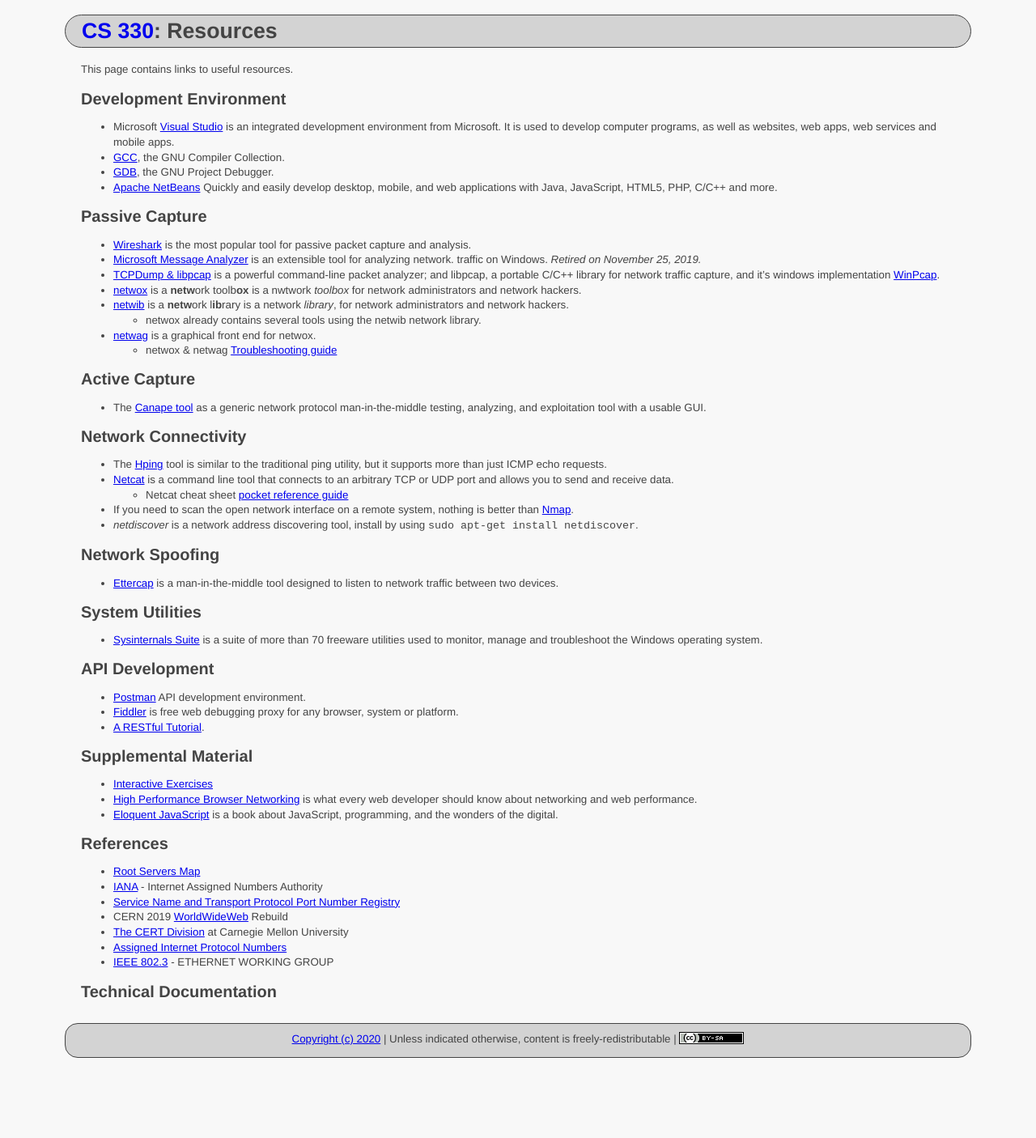
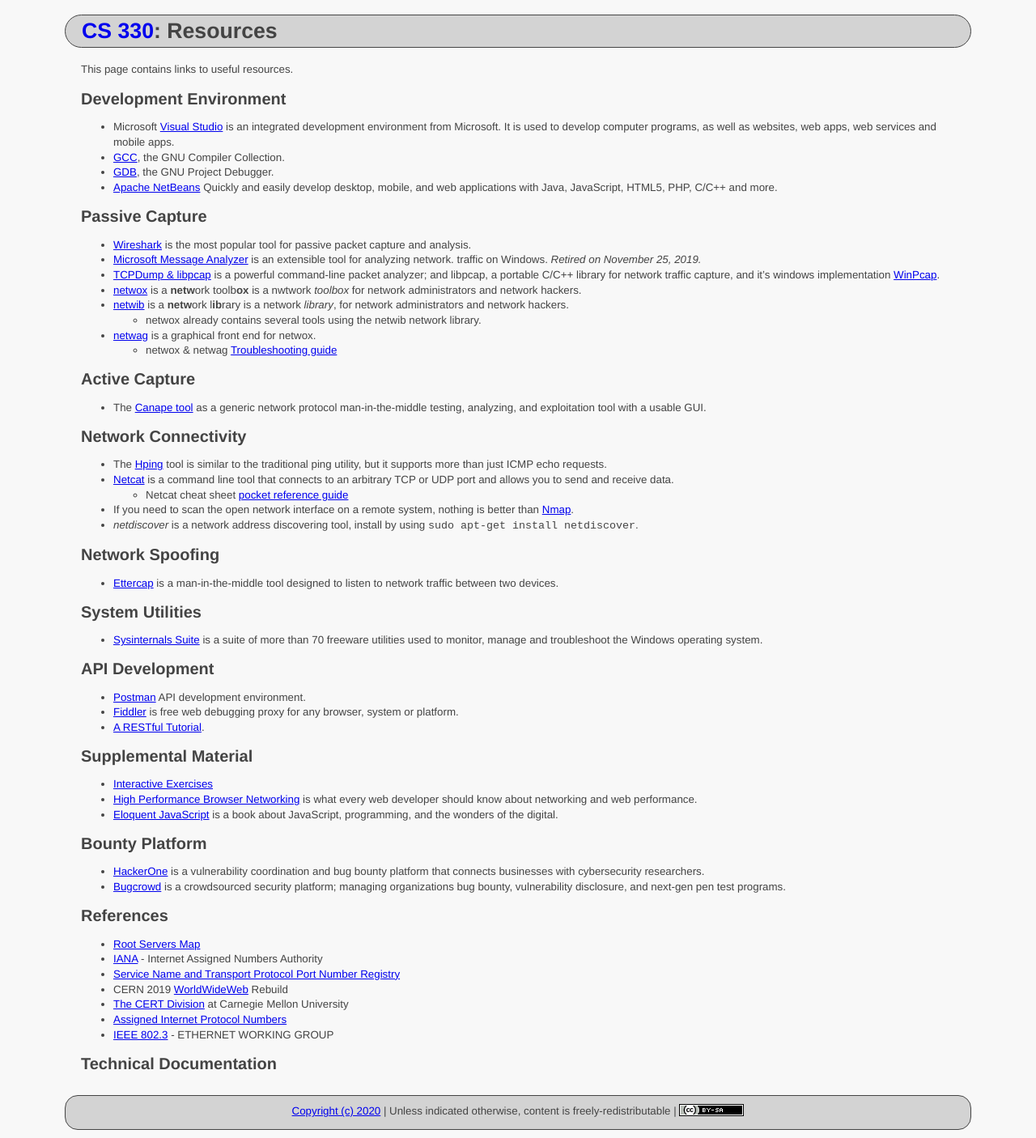
Before and after one commit to ycpcs/cs330-fall2020, a Jekyll site: the page built from resources/index.md, in a window 1280 px wide. Shown: the whole page at 81% size. Built offline with Jekyll 4.4.1, drawn with Linux system fonts in a browser that asks for light colours; before the commit the page ends 1317 px from its top, so only the background shows below that.

```diff
--- a/resources/index.md
+++ b/resources/index.md
@@ -59,6 +59,11 @@ Supplemental Material
 -  [High Performance Browser Networking](https://hpbn.co/) is what every web developer should know about networking and web performance.
 -  [Eloquent JavaScript](https://eloquentjavascript.net/) is a book about JavaScript, programming, and the wonders of the digital.
 
+Bounty Platform
+-----------------------------------
+- [HackerOne](https://www.hackerone.com/) is a vulnerability coordination and bug bounty platform that connects businesses with cybersecurity researchers.
+- [Bugcrowd](https://www.bugcrowd.com/) is a crowdsourced security platform; managing organizations bug bounty, vulnerability disclosure, and next-gen pen test programs.
+
 References
 -----------------------------------
 
```
Also changed, not shown: labs/index.md (+1 -0 lines), schedule/index.md (+4 -1 lines), syllabus.md (+3 -3 lines), 3 other files.
